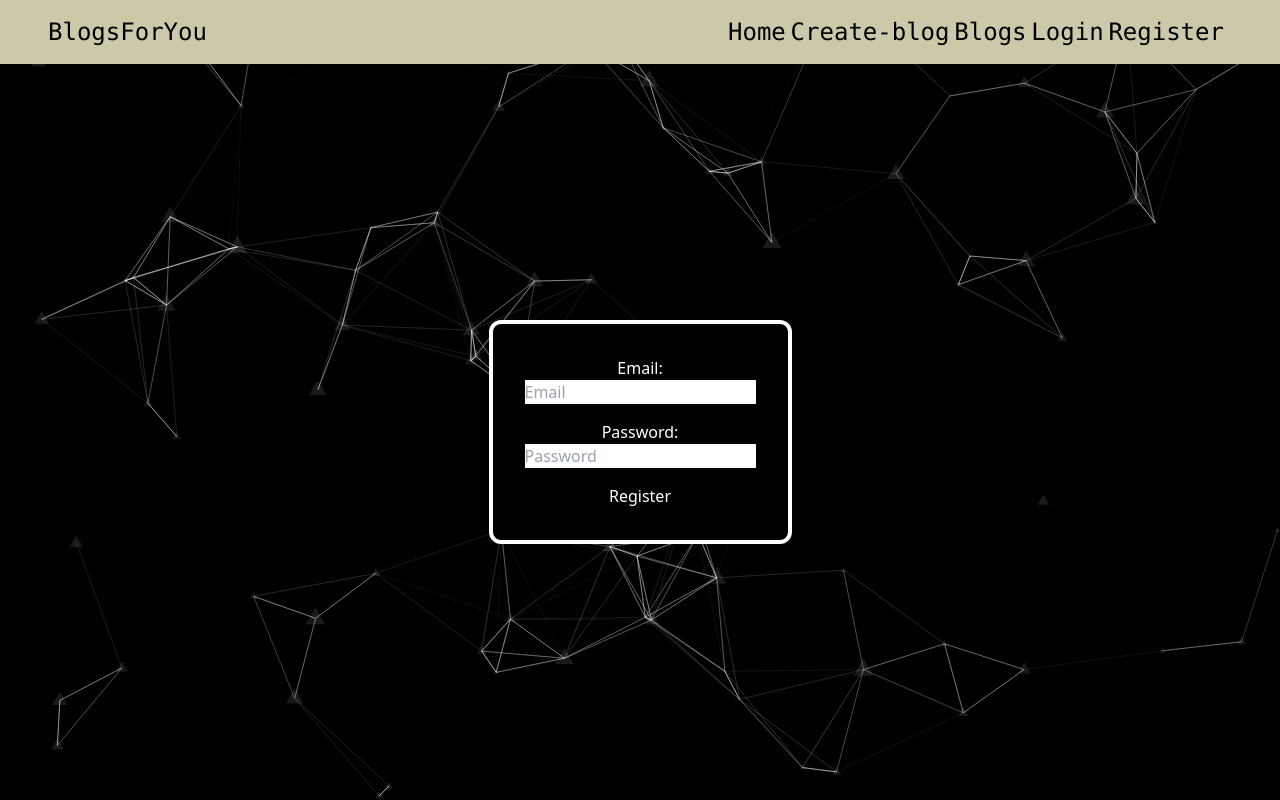
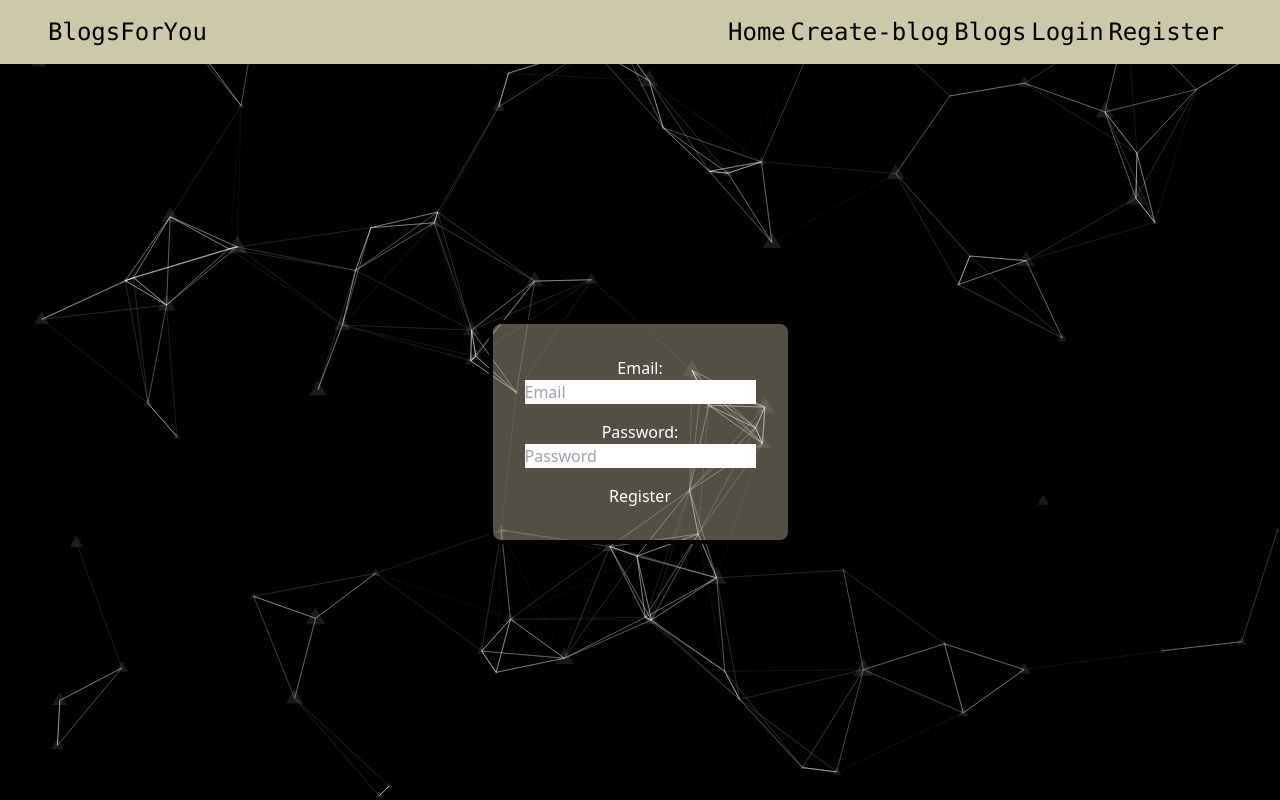
Before and after one commit to alimoid14/BlogsForYou-frontend, a Next.js app: page /register in a window 1280 px wide. Built offline with nearby package versions, Linux system fonts and the light colour scheme.

Commit message:
Style login and register

```diff
--- a/app/components/Navbar.tsx
+++ b/app/components/Navbar.tsx
@@ -30,7 +30,7 @@ export default function Navbar() {
       {/* Conditionally render the mobile menu based on the state */}
       {
         <div
-          className={`md:hidden text-white absolute top-16 flex flex-col ${
+          className={`md:hidden bg-[#F4BF96] bg-opacity-40 text-black absolute top-16 flex flex-col ${
             isMenuOpen ? "right-0" : "right-[-300px]"
           } duration-500 bg-transparent p-4`}
         >
--- a/app/login/page.tsx
+++ b/app/login/page.tsx
@@ -56,7 +56,7 @@ export default function LoginPage() {
       <ParticlesBg />
       <form
         id="loginForm"
-        className="flex flex-col items-center border-4 rounded-xl border-white bg-black p-8"
+        className="flex flex-col items-center border-4 rounded-xl border-black bg-[#CCC8AA] bg-opacity-40 p-8"
       >
         <label htmlFor="username">Username:</label>
         <input
--- a/app/register/page.tsx
+++ b/app/register/page.tsx
@@ -50,7 +50,7 @@ export default function RegistrationPage() {
       <ParticlesBg />
       <form
         id="registrationForm"
-        className="flex flex-col items-center border-4 border-white rounded-xl bg-black p-8"
+        className="flex flex-col items-center border-4 border-black rounded-xl bg-[#CCC8AA] bg-opacity-40 p-8"
       >
         <label htmlFor="username">Email:</label>
         <input
```
